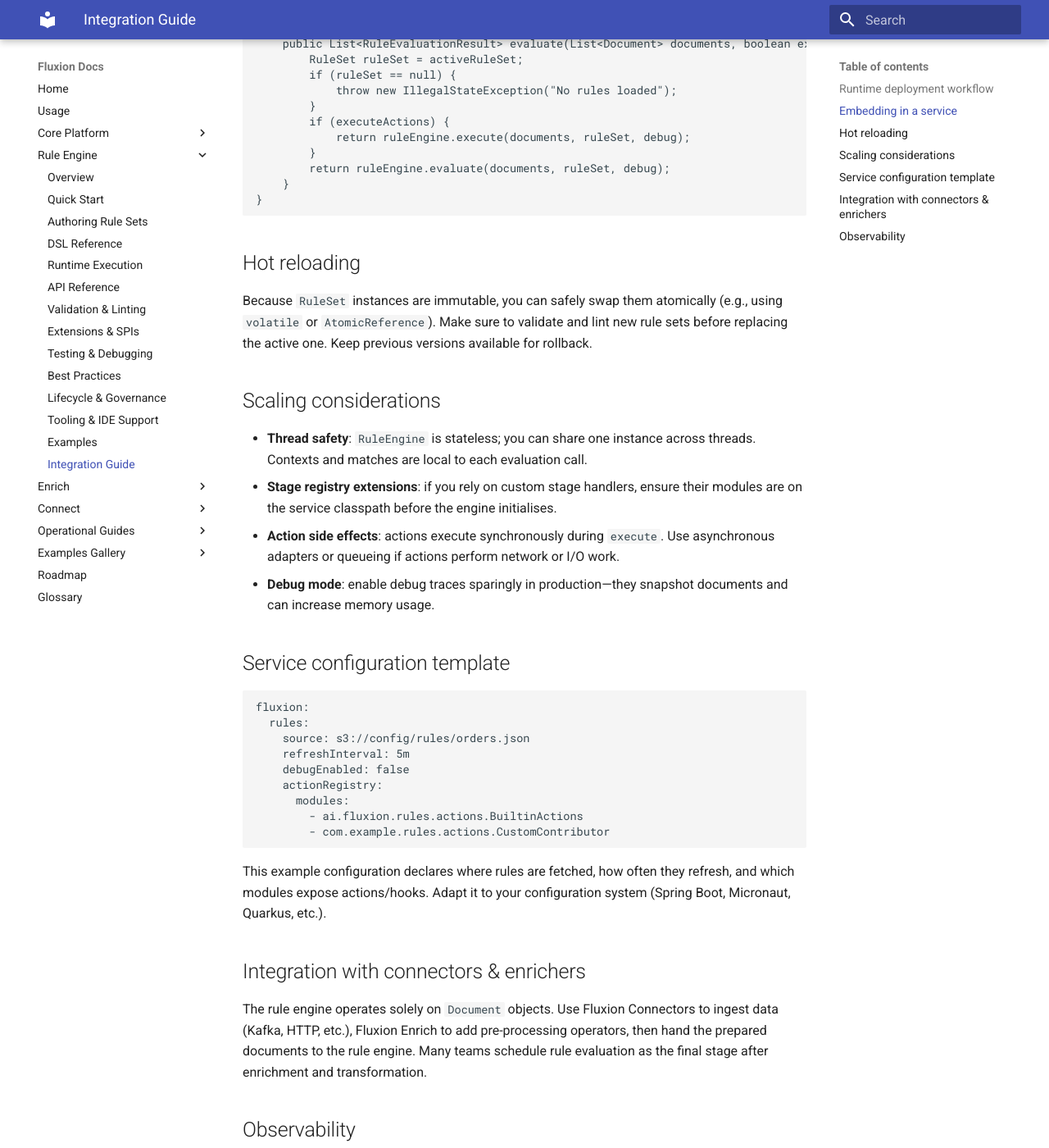
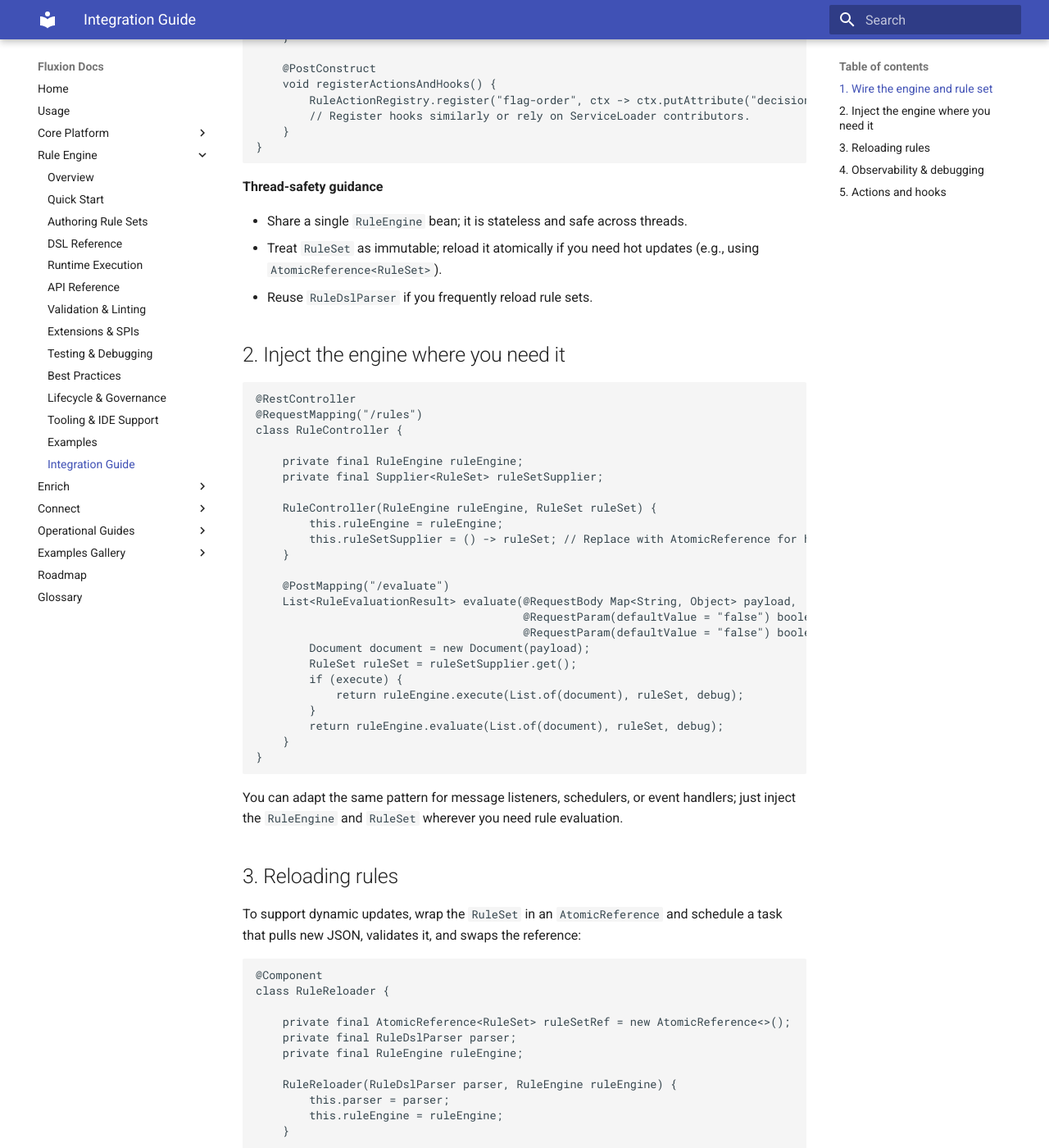
Before and after one commit to aredlavenkat/fluxion-docs, an MkDocs documentation site: the page built from docs/rules/integration.md, in a window 1280 px wide and 1400 px high, scrolled down 915 px. Shown: the whole window at 82% size. Built offline with MkDocs 1.6.1 and Material for MkDocs 9.7.7, drawn with Linux system fonts in a browser that asks for light colours; some of the changed text lies outside the part shown.

Commit message:
Rules reload and other updates

````diff
--- a/docs/rules/integration.md
+++ b/docs/rules/integration.md
@@ -1,79 +1,134 @@
-# Integrating the Rule Engine
+# Integration Guide
 
-Fluxion's rule engine is lightweight enough to embed directly into microservices, stream processors, or serverless functions. This guide outlines common integration patterns.
+This recipe shows how to embed the rule engine directly inside a Java service. The example uses Spring Boot, but the same concepts apply to any DI framework.
 
-## Runtime deployment workflow
+## 1. Wire the engine and rule set
 
-1. **Authoring** – rules are created in JSON (or through the builders) and stored in version control or a rule registry.
-2. **Validation** – before deployment, run `RuleDslParser.parseWithLints` to surface issues, then persist only lint-free rule sets.
-3. **Distribution** – ship rule sets alongside your application binaries, fetch them from an API, or load them from a configuration store at runtime.
-4. **Execution** – instantiate `RuleEngine` once per service instance and reuse it. Rule definitions and sets are immutable, so you can safely cache them.
-5. **Monitoring** – leverage hook outputs, action side effects, and debug traces to collect metrics and structured logs.
-
-## Embedding in a service
+Create a configuration class that builds a singleton `RuleEngine` and a `RuleSet` parsed from JSON. The JSON can live on the classpath, a config service, or any storage of your choice.
 
 ```java
-public final class RuleService {
-    private final RuleEngine ruleEngine = new RuleEngine();
-    private volatile RuleSet activeRuleSet;
+@Configuration
+class RuleEngineConfig {
 
-    public void loadRules(String json) {
-        RuleDslParser parser = new RuleDslParser();
+    private final ResourceLoader resourceLoader;
+
+    RuleEngineConfig(ResourceLoader resourceLoader) {
+        this.resourceLoader = resourceLoader;
+    }
+
+    @Bean
+    RuleEngine ruleEngine() {
+        return new RuleEngine();
+    }
+
+    @Bean
+    RuleDslParser ruleDslParser() {
+        return new RuleDslParser();
+    }
+
+    @Bean
+    RuleSet ruleSet(RuleDslParser parser) throws IOException {
+        Resource resource = resourceLoader.getResource("classpath:rules/orders.json");
+        String json = resource.getContentAsString(StandardCharsets.UTF_8);
+
         RuleParseResult result = parser.parseWithLints(json);
         if (result.hasLints()) {
-            throw new IllegalArgumentException("Invalid rules: " + result.lints());
+            throw new IllegalStateException("Rule errors: " + result.lints());
         }
-        activeRuleSet = result.ruleSet();
+        return result.ruleSet();
     }
 
-    public List<RuleEvaluationResult> evaluate(List<Document> documents, boolean executeActions, boolean debug) {
-        RuleSet ruleSet = activeRuleSet;
-        if (ruleSet == null) {
-            throw new IllegalStateException("No rules loaded");
-        }
-        if (executeActions) {
-            return ruleEngine.execute(documents, ruleSet, debug);
-        }
-        return ruleEngine.evaluate(documents, ruleSet, debug);
+    @PostConstruct
+    void registerActionsAndHooks() {
+        RuleActionRegistry.register("flag-order", ctx -> ctx.putAttribute("decision", "flagged"));
+        // Register hooks similarly or rely on ServiceLoader contributors.
     }
 }
 ```
 
-## Hot reloading
+**Thread-safety guidance**
 
-Because `RuleSet` instances are immutable, you can safely swap them atomically (e.g., using `volatile` or `AtomicReference`). Make sure to validate and lint new rule sets before replacing the active one. Keep previous versions available for rollback.
+- Share a single `RuleEngine` bean; it is stateless and safe across threads.
+- Treat `RuleSet` as immutable; reload it atomically if you need hot updates (e.g., using `AtomicReference<RuleSet>`).
+- Reuse `RuleDslParser` if you frequently reload rule sets.
 
-## Scaling considerations
+## 2. Inject the engine where you need it
 
-- **Thread safety**: `RuleEngine` is stateless; you can share one instance across threads. Contexts and matches are local to each evaluation call.
-- **Stage registry extensions**: if you rely on custom stage handlers, ensure their modules are on the service classpath before the engine initialises.
-- **Action side effects**: actions execute synchronously during `execute`. Use asynchronous adapters or queueing if actions perform network or I/O work.
-- **Debug mode**: enable debug traces sparingly in production—they snapshot documents and can increase memory usage.
+```java
+@RestController
+@RequestMapping("/rules")
+class RuleController {
 
-## Service configuration template
+    private final RuleEngine ruleEngine;
+    private final Supplier<RuleSet> ruleSetSupplier;
 
-```yaml
-fluxion:
-  rules:
-    source: s3://config/rules/orders.json
-    refreshInterval: 5m
-    debugEnabled: false
-    actionRegistry:
-      modules:
-        - ai.fluxion.rules.actions.BuiltinActions
-        - com.example.rules.actions.CustomContributor
+    RuleController(RuleEngine ruleEngine, RuleSet ruleSet) {
+        this.ruleEngine = ruleEngine;
+        this.ruleSetSupplier = () -> ruleSet; // Replace with AtomicReference for hot reloads.
+    }
+
+    @PostMapping("/evaluate")
+    List<RuleEvaluationResult> evaluate(@RequestBody Map<String, Object> payload,
+                                        @RequestParam(defaultValue = "false") boolean execute,
+                                        @RequestParam(defaultValue = "false") boolean debug) {
+        Document document = new Document(payload);
+        RuleSet ruleSet = ruleSetSupplier.get();
+        if (execute) {
+            return ruleEngine.execute(List.of(document), ruleSet, debug);
+        }
+        return ruleEngine.evaluate(List.of(document), ruleSet, debug);
+    }
+}
 ```
 
-This example configuration declares where rules are fetched, how often they refresh, and which modules expose actions/hooks. Adapt it to your configuration system (Spring Boot, Micronaut, Quarkus, etc.).
+You can adapt the same pattern for message listeners, schedulers, or event handlers; just inject the `RuleEngine` and `RuleSet` wherever you need rule evaluation.
 
-## Integration with connectors & enrichers
+## 3. Reloading rules
 
-The rule engine operates solely on `Document` objects. Use Fluxion Connectors to ingest data (Kafka, HTTP, etc.), Fluxion Enrich to add pre-processing operators, then hand the prepared documents to the rule engine. Many teams schedule rule evaluation as the final stage after enrichment and transformation.
+To support dynamic updates, wrap the `RuleSet` in an `AtomicReference` and schedule a task that pulls new JSON, validates it, and swaps the reference:
 
-## Observability
+```java
+@Component
+class RuleReloader {
 
-- Share structured context data via action attributes or hooks.
-- Export `RuleDebugStageTrace` entries to your logging pipeline when troubleshooting.
-- Collect counts of matches per rule to monitor drift or unexpected behaviour.
+    private final AtomicReference<RuleSet> ruleSetRef = new AtomicReference<>();
+    private final RuleDslParser parser;
+    private final RuleEngine ruleEngine;
 
-With these patterns in place, the rule engine can power decisioning workloads ranging from fraud detection to entitlement checks with minimal operational friction.
+    RuleReloader(RuleDslParser parser, RuleEngine ruleEngine) {
+        this.parser = parser;
+        this.ruleEngine = ruleEngine;
+    }
+
+    @Scheduled(fixedDelayString = "PT5M")
+    void refresh() throws IOException {
+        String json = fetchFromS3("s3://config/rules/orders.json");
+        RuleParseResult result = parser.parseWithLints(json);
+        if (!result.hasLints()) {
+            ruleSetRef.set(result.ruleSet());
+        } else {
+            log.warn("Skipping rule update due to lints: {}", result.lints());
+        }
+    }
+
+    RuleSet currentRuleSet() {
+        return ruleSetRef.get();
+    }
+}
+```
+
+Pass `ruleSetRef::get` into your controllers/services so they always read the most recent version.
+
+## 4. Observability & debugging
+
+- Enable debug mode (`evaluate(..., true)`) when diagnosing issues; inspect `context.debugTrace()` for per-stage data.
+- Export metrics via the built-in OpenTelemetry bridge (configure `OTEL_*` environment variables).
+- Log `RuleEvaluationResult.matches()` and shared attributes to trace decisions.
+
+## 5. Actions and hooks
+
+- Register actions manually (as shown above) or via ServiceLoader contributors.
+- Use `RuleHookRegistry.addHookByName` / `RuleSet.Builder.addHookByName` when consuming contributors by name.
+- Keep actions idempotent; they may run again if you call `execute` multiple times.
+
+With these patterns, you can embed Fluxion’s rule engine directly into your service while retaining full control over configuration, deployment, and lifecycle.
````
Also changed, not shown: docs/rules/extensions.md (+29 -0 lines).
